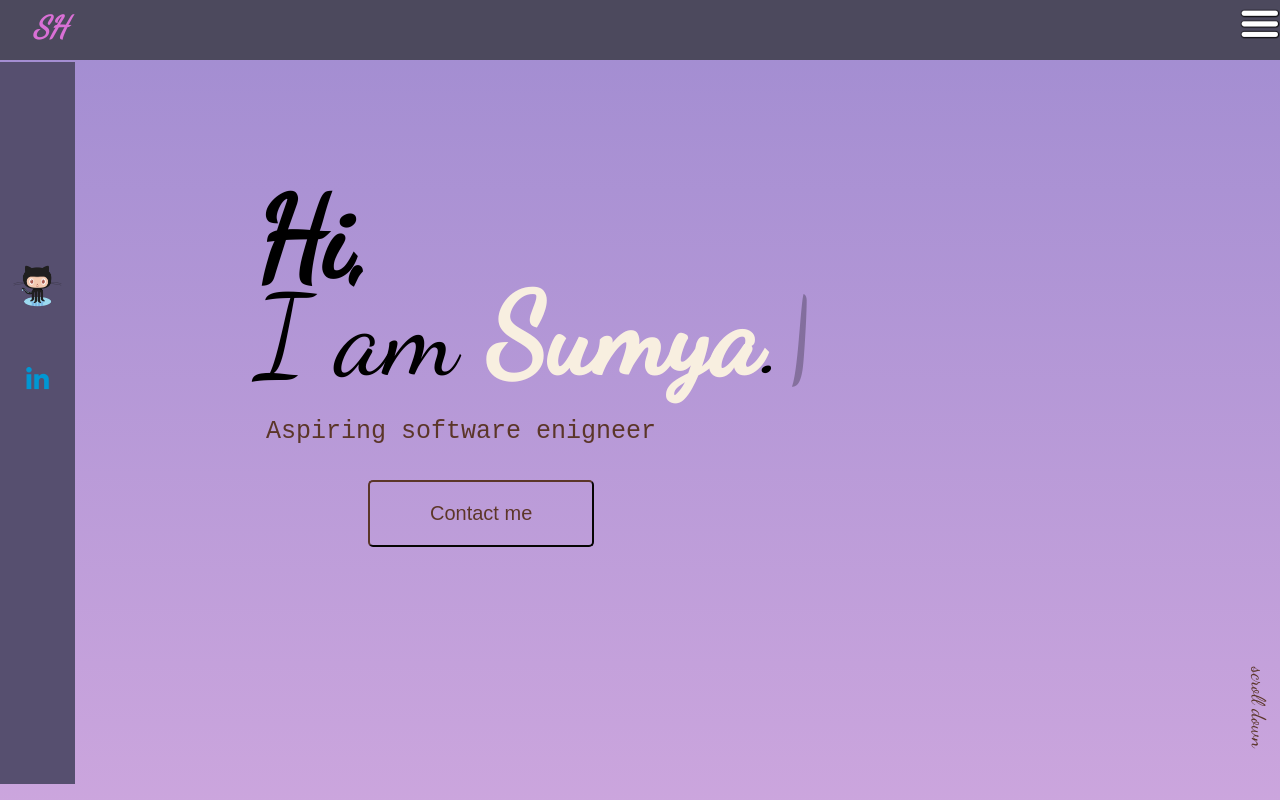
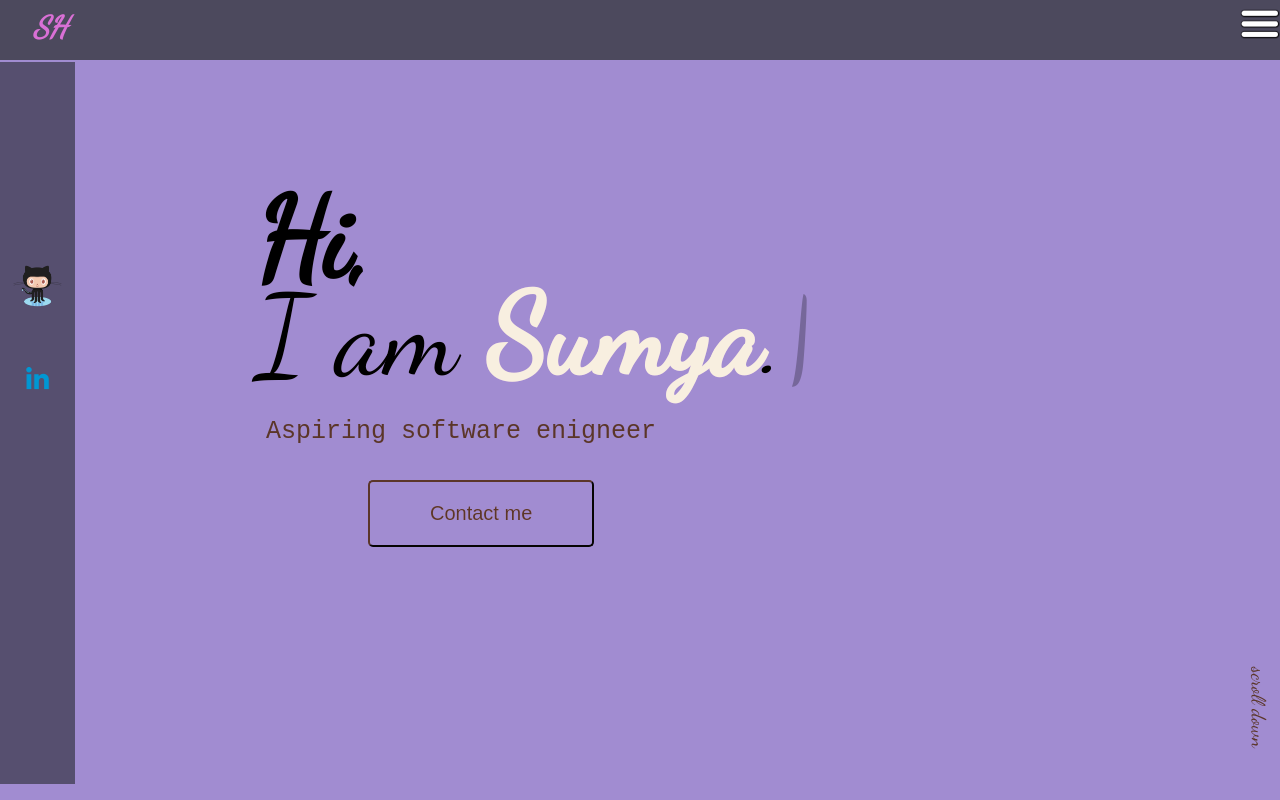
Before and after one commit to hoquesumya/hoquesumya.github.io, a React (Create React App) app: page / in a window 1280 px wide. Shown: the top 800 px of the page. Built offline with nearby package versions, Linux system fonts and the light colour scheme.

Commit message:
Body background color

```diff
--- a/src/index.css
+++ b/src/index.css
@@ -1,6 +1,10 @@
 body {
   margin: 0;
-     background: linear-gradient(#a18cd1, #fbc2eb);
+  background: linear-gradient(#a18cd1, #fbc2eb);
+  -webkit-background: linear-gradient(#a18cd1, #fbc2ed);/* for iphone*/
+  background: #a18cd1; /*old browser */
+
+
   -webkit-background-clip: text;
      font-family: -apple-system, BlinkMacSystemFont, 'Segoe UI', 'Roboto', 'Oxygen',
     'Ubuntu', 'Cantarell', 'Fira Sans', 'Droid Sans', 'Helvetica Neue',
```
